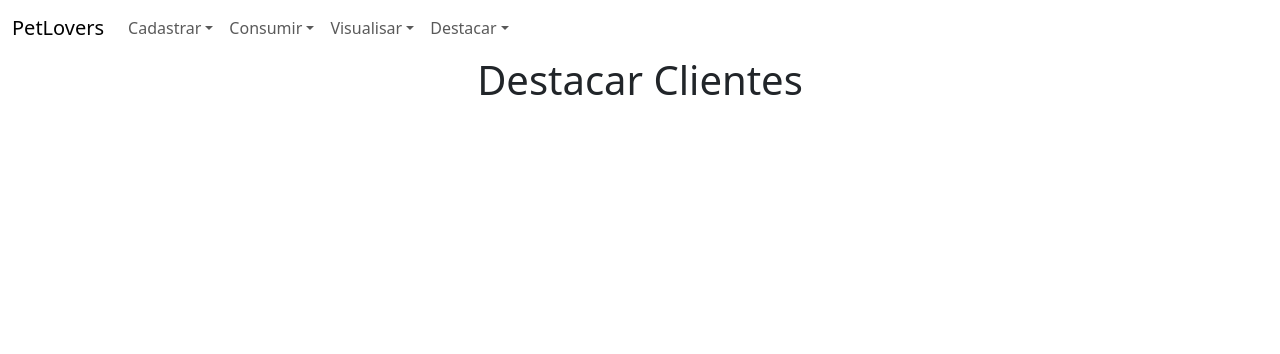
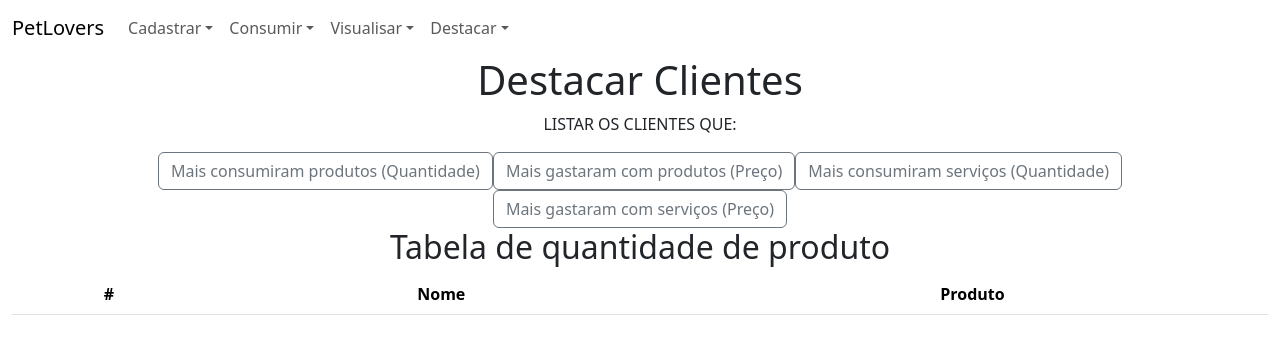
Before and after one commit to BrunoSerpa/Petshop-Typescript, a React (Create React App) app: page /destacar-clientes in a window 1280 px wide. Shown: the top 354 px of the page. Built offline with nearby package versions, Linux system fonts and the light colour scheme.

Commit message:
separei a classe destaque consumo

```diff
--- /dev/null
+++ b/src/modelo/destaqueConsumo.ts
@@ -0,0 +1,8 @@
+export default class destaqueConsumo {
+    public nomeDestacado: string;
+    public quantidadeDestacado: number;
+    constructor(nomeDestacado:string, quantidadeDestacado:number) {
+        this.nomeDestacado=nomeDestacado
+        this.quantidadeDestacado=quantidadeDestacado
+    }
+}
--- a/src/telas/DestaquesClientes.tsx
+++ b/src/telas/DestaquesClientes.tsx
@@ -1,7 +1,90 @@
-import React from 'react';
-const DestacarClientesComponent:  React.FC = () => {
+import React, { useState } from 'react';
+import Cliente from '../modelo/cliente';
+import DestacarClientes from '../negocio/destacarClientes';
+import ClienteConsumo from '../modelo/destaqueConsumo';
+
+const DestacarClientesComponent: React.FC<{ clientes: Array<Cliente> }> = ({ clientes }) => {
+  const destacando = new DestacarClientes(clientes);
+  const [clientesDestaques, setClientesDestaques] = useState<Array<ClienteConsumo>>([]);
+  const [titulos, setTitulos] = useState<Array<string>>([]);
+
+  function destacar(opcao: number) {
+    let hank: Array<ClienteConsumo>;
+    if (opcao === 1) {
+      hank = destacando.produtosQuantidade;
+      setTitulos(['',''])
+      setClientesDestaques(hank);
+    }
+    else if (opcao === 2) {
+      hank = destacando.produtosPreco;
+      setClientesDestaques(hank);
+    }
+    else if (opcao === 3) {
+      hank = destacando.servicosQuantidade;
+      setClientesDestaques(hank);
+    }
+    else if (opcao === 4) {
+      hank = destacando.servicosPreco;
+      setClientesDestaques(hank);
+    }
+  }
+
   return (
-    <h1>Destacar Clientes</h1>
+    <div className="container-fluid">
+      <h1>Destacar Clientes</h1>
+      <p> LISTAR OS CLIENTES QUE:</p>
+      <button
+        className="btn btn-outline-secondary"
+        type="button"
+        onClick={() => destacar(1)}
+      >
+        Mais consumiram produtos (Quantidade)
+      </button>
+      <button
+        className="btn btn-outline-secondary"
+        type="button"
+        onClick={() => destacar(2)}
+      >
+        Mais gastaram com produtos (Preço)
+      </button>
+      <button
+        className="btn btn-outline-secondary"
+        type="button"
+        onClick={() => destacar(3)}
+      >
+        Mais consumiram serviços (Quantidade)
+      </button>
+      <button
+        className="btn btn-outline-secondary"
+        type="button"
+        onClick={() => destacar(4)}
+      >
+        Mais gastaram com serviços (Preço)
+      </button>
+      {clientesDestaques !== null && (<>
+        <h2>Tabela de quantidade de produto</h2>
+        <table className="table">
+          <thead>
+            <tr>
+              <th scope="col">#</th>
+              <th scope="col">Nome</th>
+              <th scope="col">Produto</th>
+            </tr>
+          </thead>
+          <tbody>
+            {clientesDestaques.map((cliente, index) => (
+              <tr key={`${index}`}>
+                <td>{index+1}</td>
+                <td>{cliente.nomeCliente}</td>
+                <td>{cliente.quantidadeConsumo}</td>
+              </tr>
+              ))}
+          </tbody>
+        </table>
+        </>
+      )}
+    </div>
   );
-}
+};
+
 export default DestacarClientesComponent;
```
